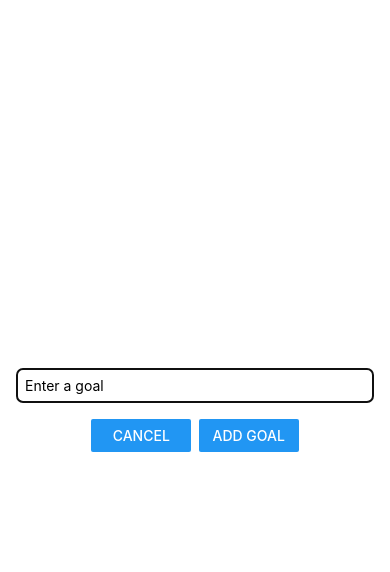
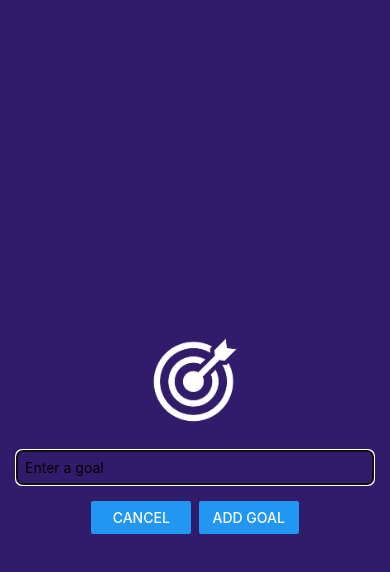
Before and after one commit to gvpinto/rn-learning-app, a React Native app: screen / in a window 390 px wide. Both pictures are taken after a click on the button "ADD NEW GOAL". Shown: the top 572 px of the page. Built offline with nearby package versions, Linux system fonts and the light colour scheme.

Commit message:
Section 2: React Native Basics - Lesson 37: Working with images and changing colors

```diff
--- a/components/GoalInput.js
+++ b/components/GoalInput.js
@@ -1,5 +1,5 @@
 import { useState } from 'react';
-import { View, TextInput, StyleSheet, Button, Modal } from 'react-native';
+import { View, TextInput, StyleSheet, Button, Modal, Image } from 'react-native';
 
 function GoalInput({ onAddGoal, visible, onCancel }) {
   const [enteredGoalText, setEnteredGoalText] = useState('');
@@ -19,6 +19,11 @@
       animationType='slide'
     >
       <View style={styles.inputContainer}>
+        {/* Image path should be relative to the file location */}
+        <Image
+          style={styles.image}
+          source={require('../assets/images/goal.png')}
+        />
         <TextInput
           style={styles.textInput}
           placeholder='Enter a goal'
@@ -51,9 +56,7 @@
     justifyContent: 'center',
     alignItems: 'center',
     padding: 16,
-    marginBottom: 24,
-    borderBottomWidth: 1,
-    borderBottomColor: '#cccccc',
+    backgroundColor: '#311b6b',
   },
   textInput: {
     borderWidth: 1,
@@ -61,6 +64,11 @@
     borderColor: '#cccccc',
     width: '100%',
     padding: 8,
+  },
+  image: {
+    width: 100,
+    height: 100,
+    margin: 20,
   },
   buttonContainer: {
     flexDirection: 'row',
```
Also changed, not shown: assets/images/goal.png (added).
